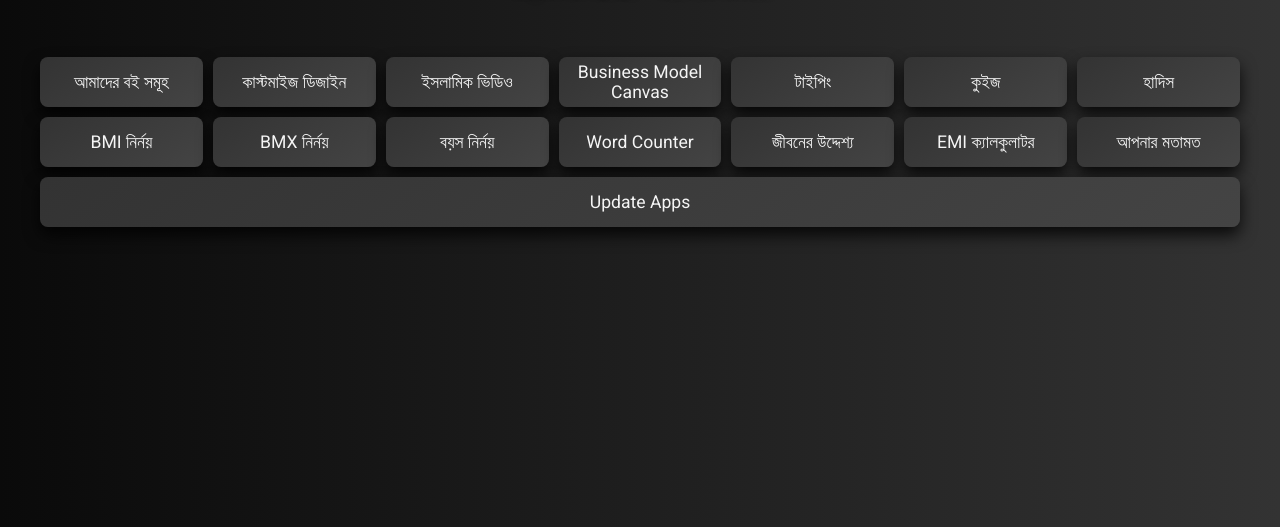
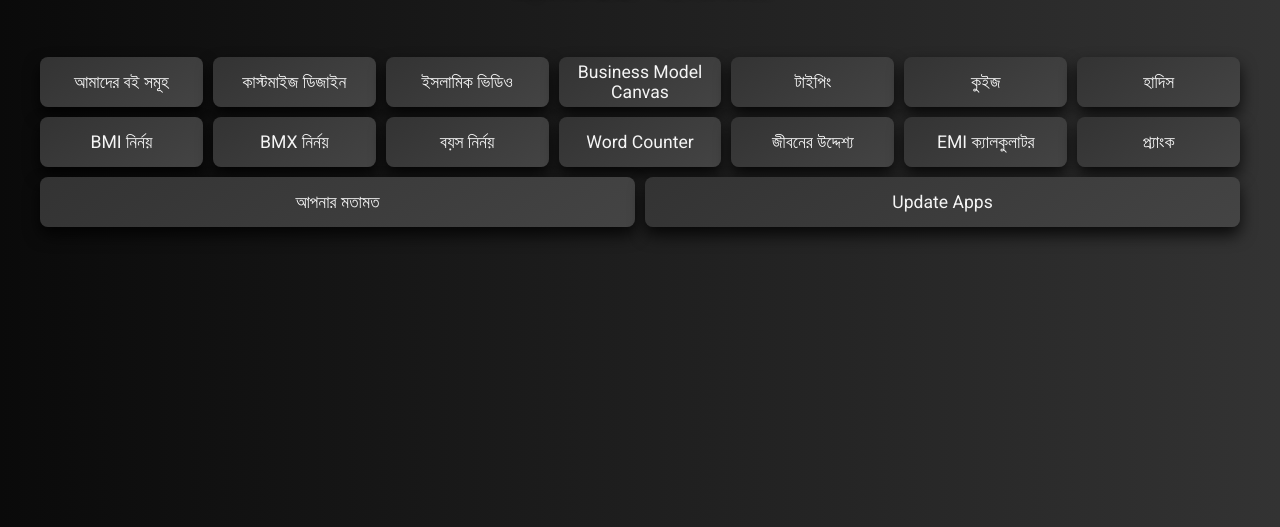
Before and after one commit to mdsajidul/NextGenPC, a plain HTML site: page index.html in a window 1280 px wide. Shown: the part 273-800 px from the top of the page. Drawn offline with Linux system fonts and the light colour scheme.

Commit message:
Update index.html

```diff
--- a/index.html
+++ b/index.html
@@ -46,6 +46,7 @@
             <a href="word-counter.html" class="btn">Word Counter</a>
             <a href="ikigai.html" class="btn">জীবনের উদ্দেশ্য</a>
             <a href="emi.html" class="btn">EMI ক্যালকুলাটর</a>
+            <a href="prank-home.html" class="btn">প্র্যাংক</a>
             <a href="submit.html" class="btn">আপনার মতামত</a>
             <a href="https://mdsajidul.github.io/NextGenPC/update.html" class="btn">Update Apps</a>
 
```
